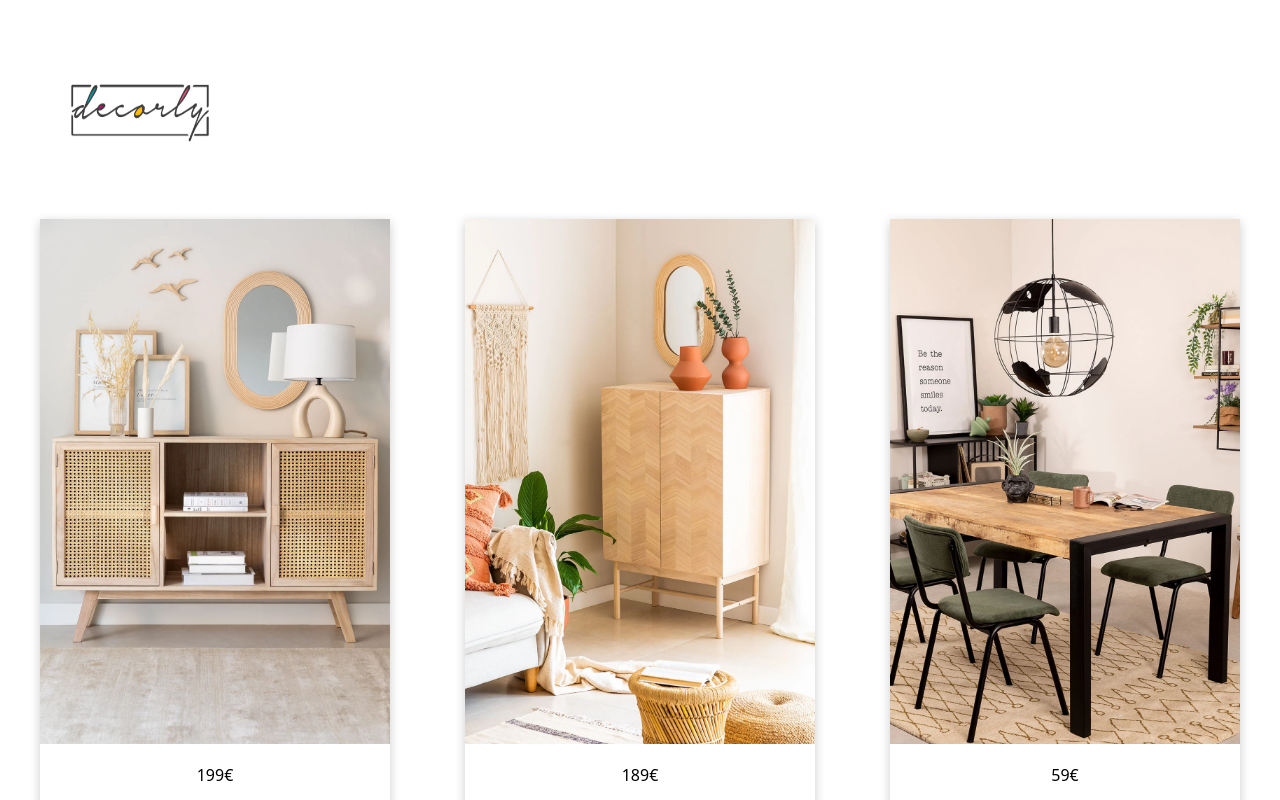
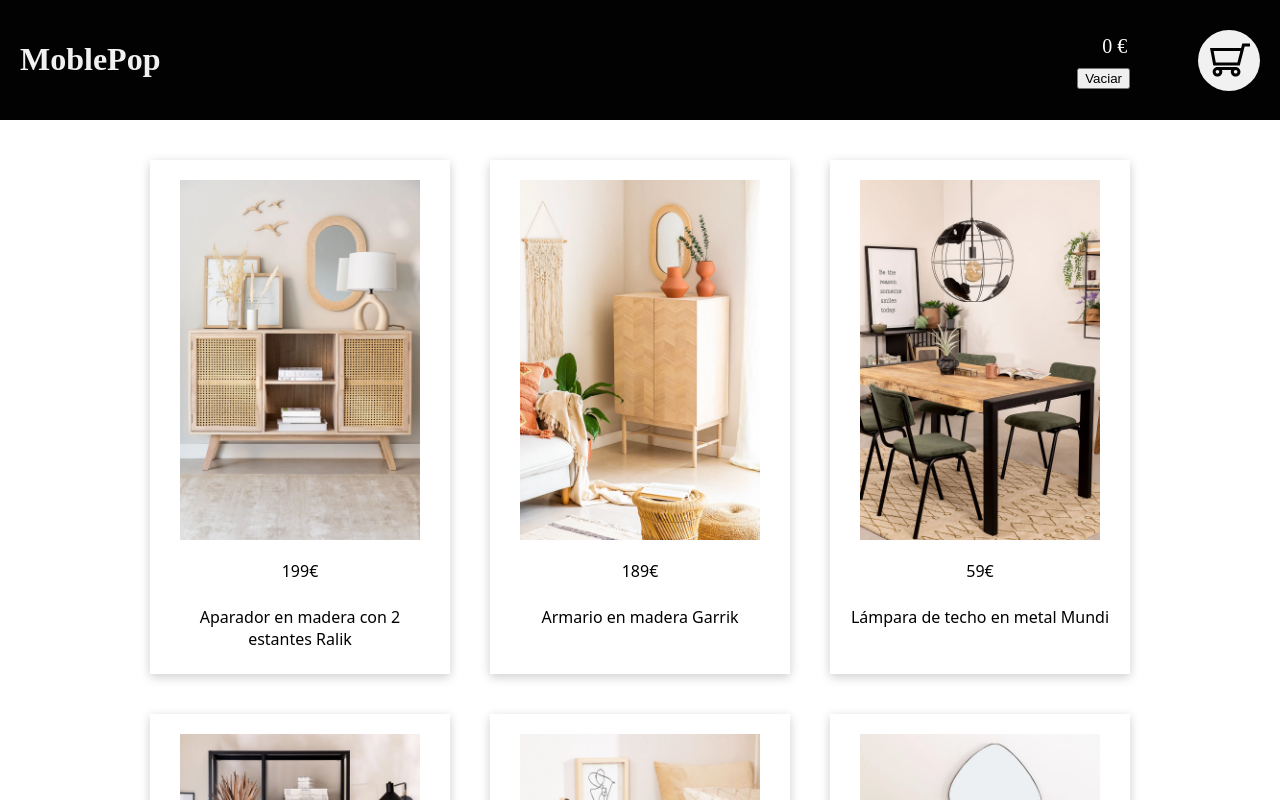
Before and after one commit to carlesnacher/tiendaonline, a plain HTML site: page index.html in a window 1280 px wide. Shown: the top 800 px of the page. Drawn offline with Linux system fonts and the light colour scheme.

Commit message:
javascript

```diff
--- a/css/style.css
+++ b/css/style.css
@@ -1,49 +1,93 @@
+body{
+    margin: 0;
+    padding: 0;
+
+}
 
 header{
+    position:fixed;
+    height: 120px;
+    /*top:20px;
+    left: 20px;
     padding-top: 5px;
-    padding-bottom: 5px;
+    padding-bottom: 5px;*/
     width: 100%;
+    margin: auto;
+    background: #020202;
+}
+
+.header-center {
+    padding-top: 20px;
+
 }
 
 .container {
+    display:flex;
+    margin: auto;
+    padding-top: 140px;
+    align-items: center;
     max-width: 1200px;
     text-align: center;
-    margin: auto;
-}
 
-.header-section{
-    display: flex;
-    justify-content: space-between;
-    margin: auto;
-    align-items: center;
-    position: relative;
 }
 
 .logo{
-    width: 200px;
-    height: 200px;
+    padding: 0 20px 0 20px;
+    width:  auto;
+    float: left;
+    color: #f1f1f1;
 }
 
+
 .products{
-    padding-top: 1px;
     display: flex;
     flex-wrap: wrap;
-    justify-content: space-between;
+    justify-content: center;
 }
 
-.carts{
-    max-width: 350px;
+.muebles{
+    max-width: 300px;
     box-shadow: 0 3px 10px rgb(0 0 0 / 20%);
-    padding-bottom: 34px;
-    margin-bottom: 40px;
+    padding: 20px 0 0 0;
+    margin: 20px;
 }
 
-.carts img{
-    width: 100%;
+.muebles img{
+    width: 80%;
 }
-.carts p{
+.muebles p{
     font-family: system-ui;
     font-weight: 500;
     padding: 0 20px;
     margin-bottom: 24px;
 }
+
+.carro{
+    float: right;
+    color: white;
+    padding: 10px 20px 0 20px;
+}
+
+.actualCart {
+    width: 40px;
+    float: right;
+    background-color: #f1f1f1;
+    border-radius: 100%;
+    padding: 10px 10px 7px 12px;
+}
+
+.actualCart img {
+    width: 40px;
+}
+
+.totalPrecio{
+    font-size: 20px;
+    padding: 5px 50px 5px 25px;
+    margin: 0 50px 0 50px;
+}
+
+.contenedor-vaciar-carro {
+    margin: 0 50px 0 50px;
+    padding: 5px 80px 0 0;
+}
+.boton {}
--- a/index.html
+++ b/index.html
@@ -9,59 +9,55 @@
 </head>
 <body>
     <header>
-        <div class="header-section container">
-            <img class="logo" src="./img/logo.jpg" alt="">
+        <div class="header-center"><div class="logo">
+            <h1>MoblePop</h1> <!-- <img class="logo" src="./img/logo.jpg" alt=""> -->
         </div>
+        <div class="carro" ondrop="drop(event)" ondragover="allowDrop(event)">
+                <div class="actualCart">
+                    <img src="/img/shopping-cart-outline-svgrepo-com.svg" alt="carro">
+                </div>
+                <div id="totalCarro" class="totalPrecio"></div>
+                <div class="contenedor-vaciar-carro">
+                    <button onclick="reset()" class="boton" id="vaciar-carrito">
+                        Vaciar
+                    </button>
+                </div>
+        </div></div>
     </header>
     <section class="container">
         <div class="products">
-            <div class="carts">
-                <div>
-                    <img src="./img/aparador.jpeg" alt="">
+            <div class="muebles">
+                    <img src="./img/aparador.jpeg" alt="aparador" id="aparador" class="imagenDisplay" draggable="true" ondragstart="drag(event)">
                     <p><span>199</span>€</p>
-                </div>
                 <p class="title">Aparador en madera con 2 estantes Ralik</p>
             </div>
-            <div class="carts">
-                <div>
-                    <img src="./img/armario.jpeg" alt="">
+            <div class="muebles">
+                    <img src="./img/armario.jpeg" alt="" id="armario" class="imagenDisplay" draggable="true" ondragstart="drag(event)">
                     <p><span>189</span>€</p>
-                </div>
                 <p class="title"> Armario en madera Garrik</p>
             </div>
-            <div class="carts">
-                <div>
-                    <img src="./img/lampara.jpeg" alt="">
+            <div class="muebles">
+                    <img src="./img/lampara.jpeg" alt="" id="lampara" class="imagenDisplay" draggable="true" ondragstart="drag(event)">
                     <p><span>59</span>€</p>
-                </div>
                 <p class="title"> Lámpara de techo en metal Mundi</p>
             </div>
-            <div class="carts">
-                <div>
-                    <img src="./img/libreria.jpeg" alt="">
+            <div class="muebles">
+                    <img src="./img/libreria.jpeg" alt="" id="libreria" class="imagenDisplay" draggable="true" ondragstart="drag(event)">
                     <p><span>35</span>€</p>
-                </div>
                 <p class="title"> Librería Thura</p>
             </div>
-            <div class="carts">
-                <div>
-                    <img src="./img/mesita.jpeg" alt="">
+            <div class="muebles">
+                    <img src="./img/mesita.jpeg" alt="" id="mesita" class="imagenDisplay" draggable="true" ondragstart="drag(event)">
                     <p><span>82</span>€</p>
-                </div>
                 <p class="title"> Mesita de noche en madera de Fresno</p>
             </div>
-            <div class="carts">
-                <div>
-                    <img src="./img/recibidor.jpeg" alt="">
+            <div class="muebles">
+                    <img src="./img/recibidor.jpeg" alt="" id="recibidor" class="imagenDisplay" draggable="true" ondragstart="drag(event)">
                     <p><span>125</span>€</p>
-                </div>
                 <p class="title"> Recibidor en madera de Fresno</p>
             </div>
         </div>
     </section>
-    <footer>
-    </footer>
-
-
+    <script src="js/main.js"></script>
 </body>
 </html>
--- /dev/null
+++ b/js/main.js
@@ -0,0 +1,60 @@
+
+let totalCarro = document.getElementById("totalCarro");
+let totalPrecio = 0;
+totalCarro.innerHTML = `${totalPrecio} €`;
+
+let objetos = [
+    {
+        id: "aparador",
+        precio: 199
+    },
+    {
+        id: "armario",
+        precio: 189
+    },
+    {
+        id: "lampara",
+        precio: 59
+    },
+    {
+        id: "libreria",
+        precio: 35
+    },
+    {
+        id: "mesita",
+        precio: 82
+    },
+    {
+        id: "recibidor",
+        precio: 125
+    }
+];
+
+const drag = (ev) => {
+    ev.dataTransfer.setData("text", ev.target.id);
+
+};
+
+const allowDrop = (ev) => {
+    ev.preventDefault();
+};
+
+const drop = (ev) => {
+    ev.preventDefault();
+    let data = ev.dataTransfer.getData("text");
+
+    let objetoDeseo = objetos.find(objeto => {
+        return objeto.id == data
+    });
+
+    totalPrecio += objetoDeseo.precio;
+
+    totalCarro.innerHTML = `${totalPrecio} €`;
+};
+
+var reset = function(){
+    a = '0 €';
+    totalPrecio = 0;
+    document.getElementById('totalCarro').innerHTML = a;
+
+}
```
Also changed, not shown: img/shopping-cart-outline-svgrepo-com.svg (added).
